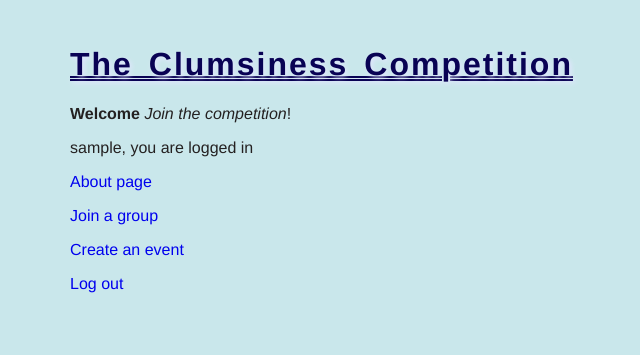
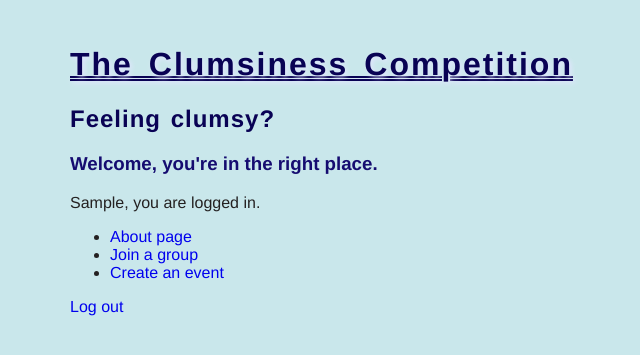
Before and after one commit to rautiais/t-h-ilykisa, a Flask app: page / in a window 1280 px wide. Shown: the top 355 px of the page, without its empty margins (210-850 px from the left). Run offline with Flask 3, Linux system fonts and the light colour scheme; the visitor is signed in with stand-in values (Sample User, id 1).

Commit message:
Modifying and cleaning the index-page

```diff
--- a/templates/index.html
+++ b/templates/index.html
@@ -6,19 +6,24 @@
     <link rel="stylesheet" href="{{ url_for('static', filename='main.css') }}">
 </head>
 <body>
-    <h1>The Clumsiness Competition</h1>
-    <b>Welcome</b> <i>Join the competition</i>!
-    {% if session.user_id %}
-    <p>{{ session.username }}, you are logged in </p>
-    <a href="/info">About page</a>
-    <p></p>
-    <a href="/groups">Join a group</a>
-    <p></p>
-    <a href="/event_cat">Create an event</a>
-    <p></p>
-    <a href="/logout">Log out</a>
-    {% else %}
-    <a href="/login">Log in</a>
-    {% endif %}
+    <header>
+        <h1>The Clumsiness Competition</h1>
+        <h2>Feeling clumsy?</h2>
+        <h3>Welcome, you're in the right place.</h3>
+    </header>
+
+    <nav>
+        {% if session.user_id %}
+            <p>{{ session.username | capitalize }}, you are logged in. </p>
+            <ul>
+                <li><a href="/info">About page</a></li>
+                <li><a href="/groups">Join a group</a></li>
+                <li><a href="/event_cat">Create an event</a></li>
+            </ul>
+            <a href="/logout">Log out</a>
+        {% else %}
+            <p><b>Join the competition!</b> <a href="/login">Log in</a></p>
+        {% endif %}
+    </nav>
 </body>
 </html>
```
